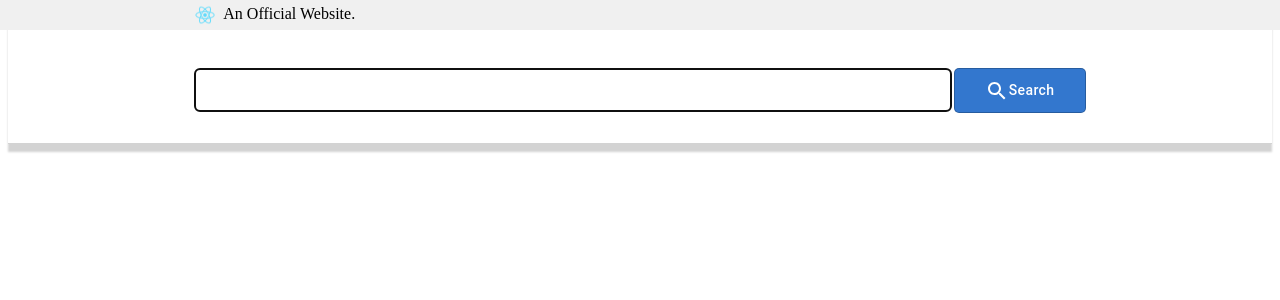
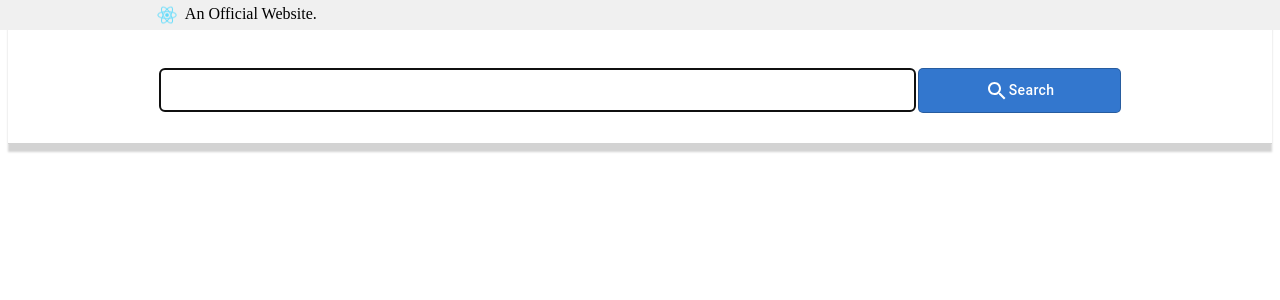
Before and after one commit to calvinyusno2359/googawr-search, a React (Create React App) app: page / in a window 1280 px wide. Shown: the top 300 px of the page. Built offline with nearby package versions, Linux system fonts and the light colour scheme.

Commit message:
fix: styling of suggestion menu

```diff
--- a/src/modules/Banner.css
+++ b/src/modules/Banner.css
@@ -9,7 +9,7 @@
 }
 
 .Banner__content {
-  margin-right: 57%; /* offset to the right maintaining the offset as it is resized */
+  margin-right: 63%; /* offset to the right maintaining the offset as it is resized */
   display: flex;
   flex-direction: row;
   justify-content: center;
--- a/src/modules/Banner.js
+++ b/src/modules/Banner.js
@@ -7,7 +7,7 @@ function Banner({ icon = logo, text }) {
   return (
     <div className="Banner">
       <div className="Banner__content">
-        <img className="Banner__icon" src={icon} />
+        <img className="Banner__icon" alt="logo.png" src={icon} />
         <div className="Banner__text">{text}</div>
       </div>
     </div>
--- a/src/modules/SearchBar.css
+++ b/src/modules/SearchBar.css
@@ -1,9 +1,9 @@
-.SearchBar {
+.SearchBar__form {
   display: flex;
   justify-content: center;
 }
 
-.SearchBar input {
+.SearchBar__form input {
   border: 1px solid lightgray;
   height: 40px;
   width: 55%; /* Ensure when window shrinks, input box follows and preserve same size ratio */
@@ -12,9 +12,9 @@
   padding-right: 40px; /* Ensure text typed inside input box does not overlap with X button */
 }
 
-.SearchBar button {
+.SearchBar__form button {
   height: 45px;
-  width: fit-content; /* Ensure when window shrinks, SearchIcon and Search text still fits in button */
+  width: 16%; /* Ensure when window shrinks, SearchIcon and Search text still fits in button */
   margin-left: 2px; /* Ensure a tiny gap between SearchBar input and button */
   background-color: rgb(51, 119, 206);
   color: white;
@@ -23,17 +23,30 @@
   padding: 0px 30px; /* Ensure size horizontal ratio between icon and text with button */
 }
 
-.SearchBar button:hover {
+.SearchBar__form button:hover {
   background-color: rgb(13, 78, 139);
   border: 1px solid rgb(51, 119, 206);
 }
 
 .SearchBar__clearButton {
   position: relative; /* Set an anchor point relative to order of elements SearchBar, X Button, Search Button */
-  top: 10px; /* Nudge upwards */
+  top: 10px; /* Nudge downwards */
 }
 
 .SearchBar__clearIcon {
   position: absolute; /* Adjust position of X Button relative to anchor */
   right: 12px; /* Always absolute distance apart from relative anchor point */
 }
+
+.SearchBar__suggestionMenu {
+  display: flex;
+  justify-content: center;
+}
+
+.SearchBar__suggestions {
+  width: 59%; /* Ensure when window shrinks, input box follows and preserve same size ratio */
+}
+
+.SearchBar__suggestionMenuOffset {
+  width: 16%; /* Offset value for suggestion menu */
+}
--- a/src/modules/SearchBar.js
+++ b/src/modules/SearchBar.js
@@ -57,7 +57,8 @@ function SearchBar({ currentSearchInput = "" }) {
   };
 
   return (
-    <form className="SearchBar">
+    <div className="SearchBar">
+      <form className="SearchBar__form">
         <input
           type="text"
           autoFocus
@@ -87,7 +88,9 @@ function SearchBar({ currentSearchInput = "" }) {
           <SearchIcon className="SearchBar__searchIcon" />
           Search
         </Button>
+      </form>
 
+      <div className="SearchBar__suggestionMenu">
         {filteredSuggestions.length !== 0 && showFilteredSuggestions === true && (
           <MenuList className="SearchBar__suggestions">
             {filteredSuggestions.map((suggestedTerm) => (
@@ -106,7 +109,9 @@ function SearchBar({ currentSearchInput = "" }) {
             ))}
           </MenuList>
         )}
-    </form>
+        <div className="SearchBar__suggestionMenuOffset" />
+      </div>
+    </div>
   );
 }
 
```
Lines whose indentation alone changed are shown as unchanged.
